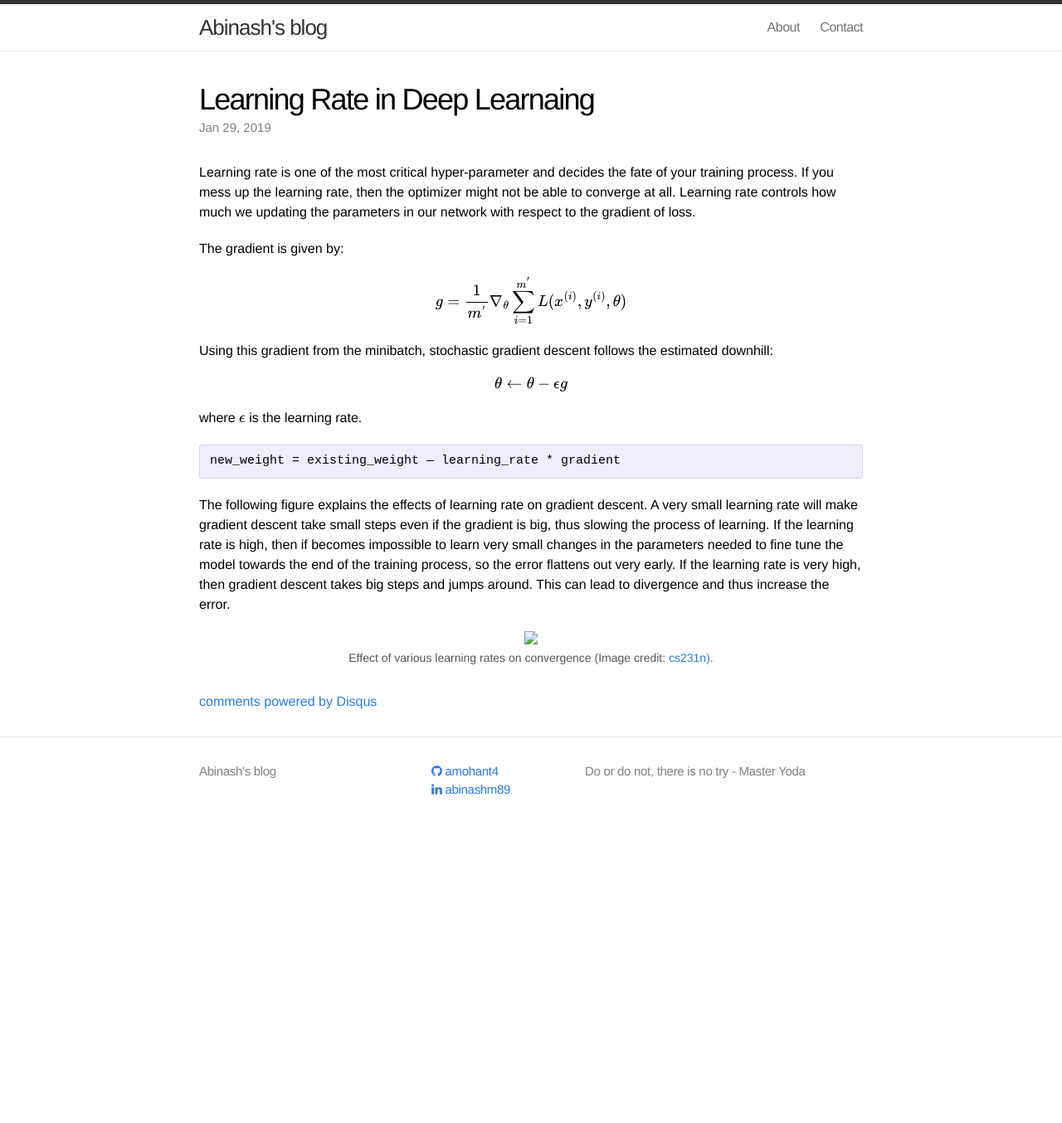
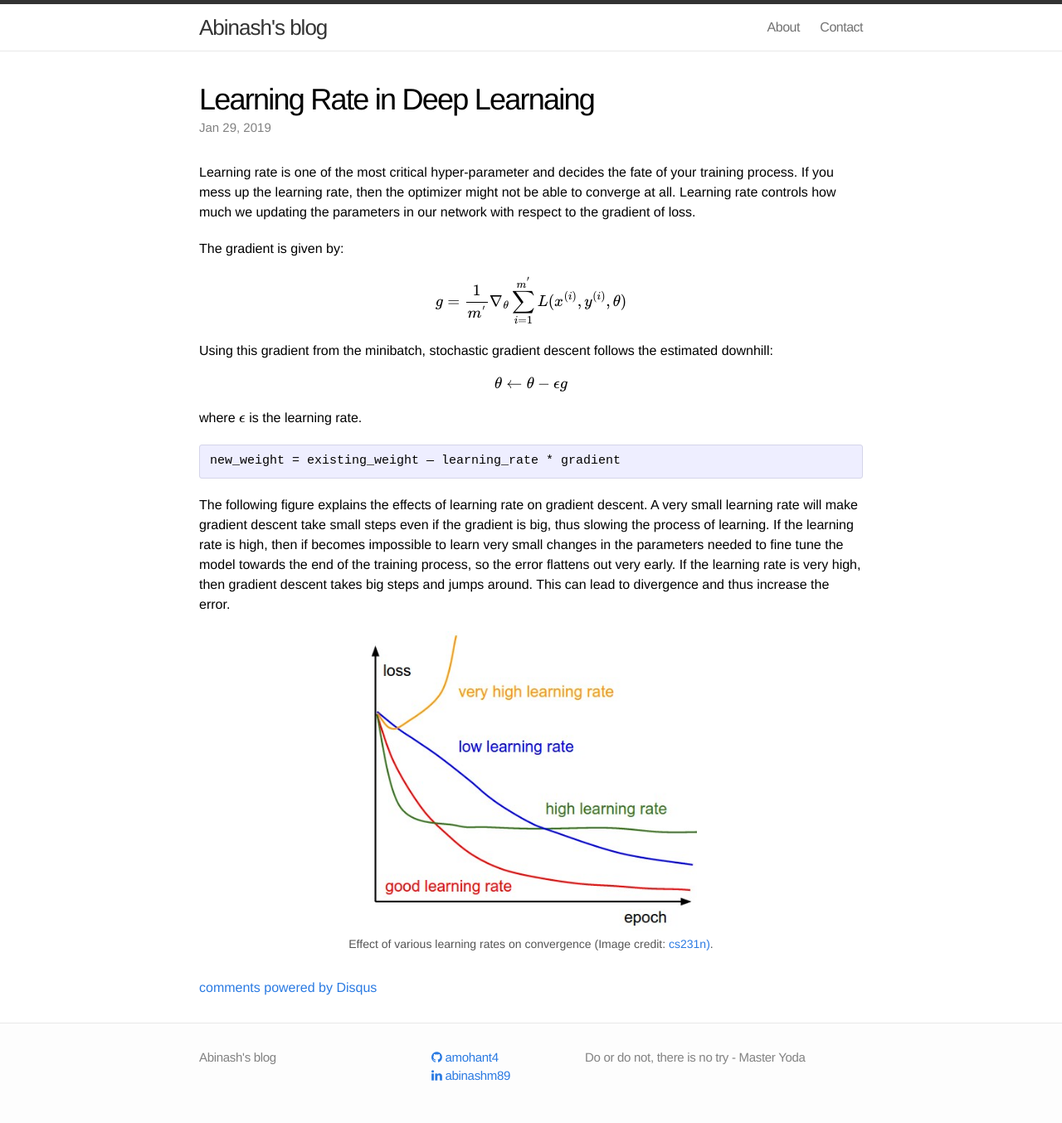
Before and after one commit to amohant4/amohant4.github.io, a Jekyll site: the page built from _posts/2019-01-29-Learning-Rate-Deep_learning.markdown, in a window 1280 px wide. Shown: the whole page at 83% size. Built offline with Jekyll 4.4.1, drawn with Linux system fonts in a browser that asks for light colours; nearby versions of some CDN libraries; formulas are drawn with MathJax 3; comment, search, counter and statistics services are not loaded; before the commit the page ends 1009 px from its top, so only the background shows below that.

Commit message:
Update 2019-01-29-Learning-Rate-Deep_learning.markdown

```diff
--- a/_posts/2019-01-29-Learning-Rate-Deep_learning.markdown
+++ b/_posts/2019-01-29-Learning-Rate-Deep_learning.markdown
@@ -26,6 +26,6 @@ new_weight = existing_weight — learning_rate * gradient
 The following figure explains the effects of learning rate on gradient descent. A very small learning rate will make gradient descent take small steps even if the gradient is big, thus slowing the process of learning. If the learning rate is high, then if becomes impossible to learn very small changes in the parameters needed to fine tune the model towards the end of the training process, so the error flattens out very early. If the learning rate is very high, then gradient descent takes big steps and jumps around. This can lead to divergence and thus increase the error.
 
 <div class="imgcap">
-<img src="/assets/Learning-Rate_Selection/effect_of_lr.png" width="50%">
+<img src="/assets/Learning-Rate-Selection/effect_of_lr.png" width="50%">
 <div class="thecap">Effect of various learning rates on convergence (Image credit: <a href="http://cs231n.github.io/neural-networks-3/">cs231n)</a>.</div>
 </div>
```
